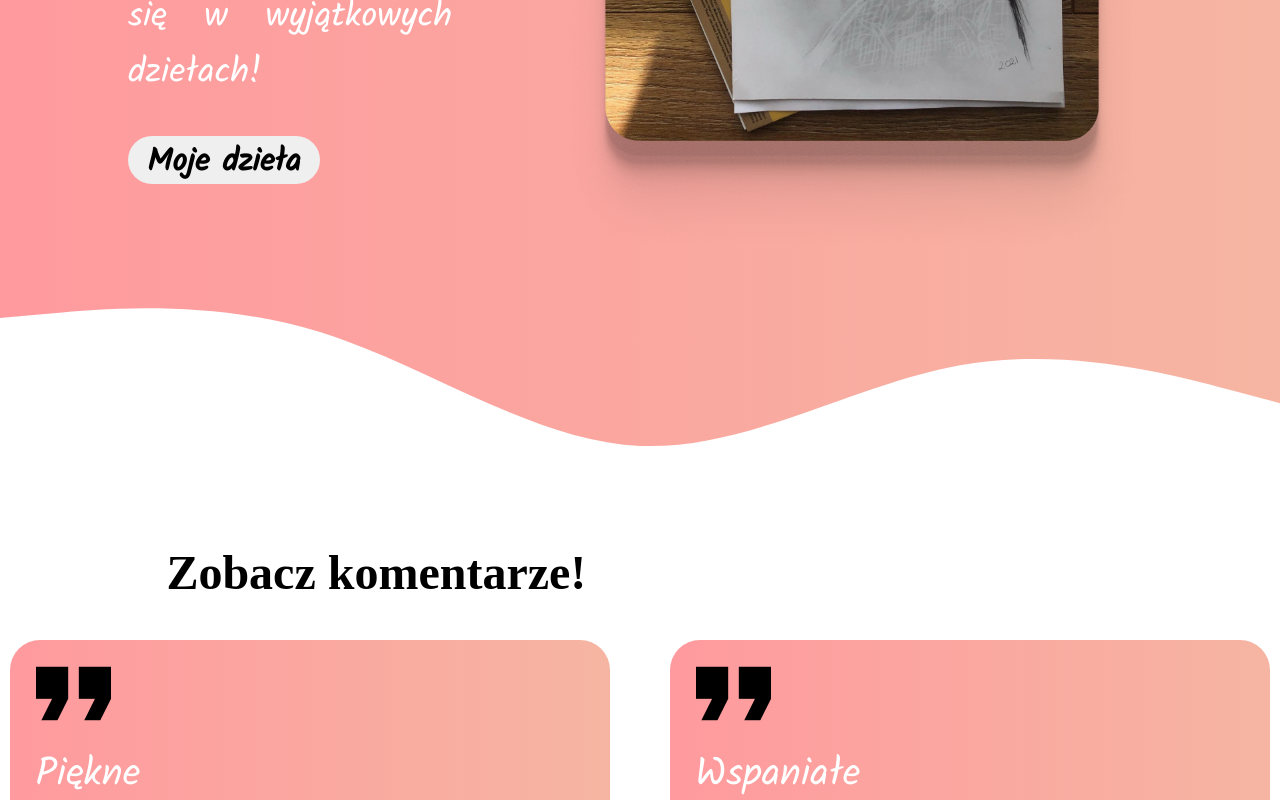
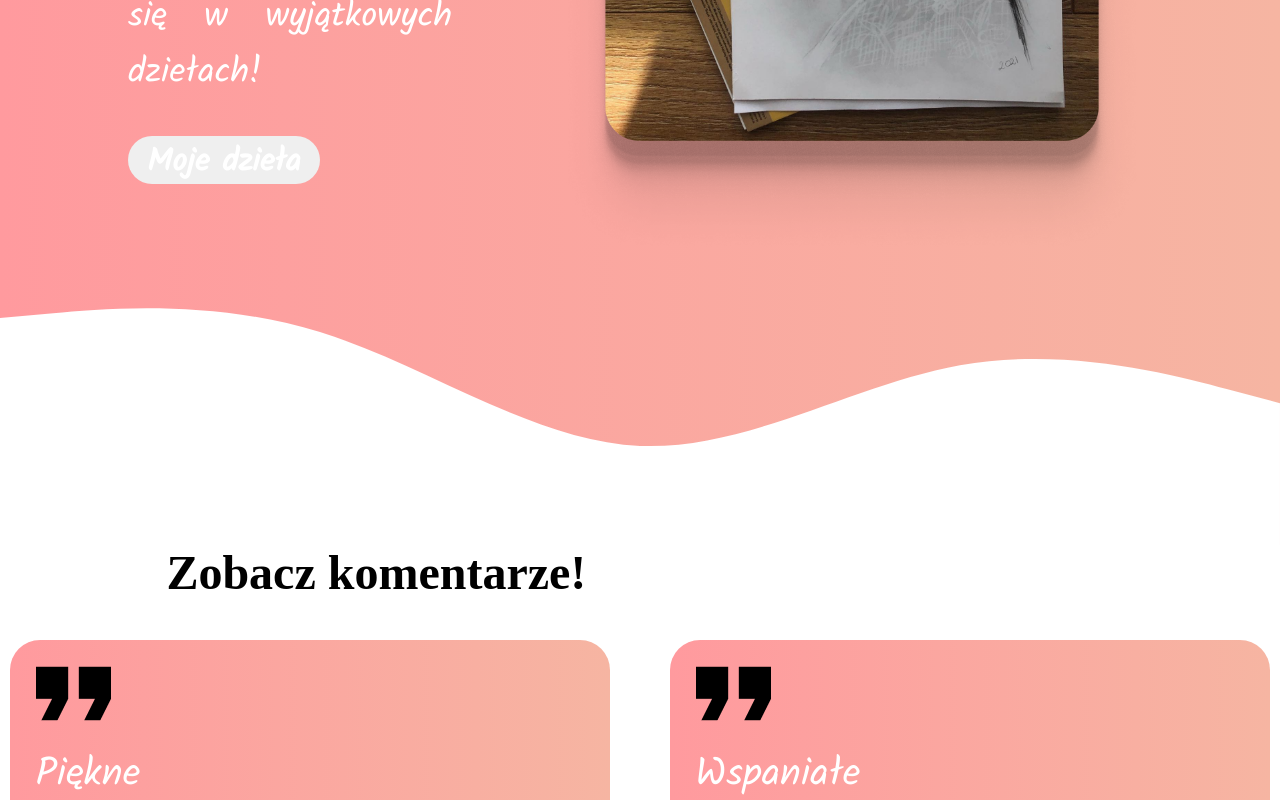
Before and after one commit to kacpergoluchowski/aniakreuje, a React (Create React App) app: page / in a window 1280 px wide. Shown: the part 2200-3000 px from the top of the page. Built offline with nearby package versions, Linux system fonts and the light colour scheme; a web font is replaced by a local one.

Commit message:
fix links 2

```diff
--- a/src/components/Offer.jsx
+++ b/src/components/Offer.jsx
@@ -16,7 +16,7 @@ export default function Offer() {
                 <div data-aos = 'fade-left' data-aos-duration = '2000'>
                     <h1> Twoje indywidualne zamówienie </h1>
                     <p> Mój cennik obejmuje różnorodne usługi artystyczne, dostosowane do Twoich potrzeb. Skontaktuj się ze mną, aby uzyskać indywidualną wycenę dla Twojego projektu. </p>
-                    <button> Zamów </button>
+                    <button className="btn"> Zamów </button>
                 </div>
             </div>
             <svg xmlns="http://www.w3.org/2000/svg" viewBox="0 0 1440 320"><path fill="#ffffff" fill-opacity="1" d="M0,288L48,272C96,256,192,224,288,197.3C384,171,480,149,576,165.3C672,181,768,235,864,250.7C960,267,1056,245,1152,250.7C1248,256,1344,288,1392,304L1440,320L1440,320L1392,320C1344,320,1248,320,1152,320C1056,320,960,320,864,320C768,320,672,320,576,320C480,320,384,320,288,320C192,320,96,320,48,320L0,320Z"></path></svg>
--- a/src/components/PortfolioSection.jsx
+++ b/src/components/PortfolioSection.jsx
@@ -16,7 +16,7 @@ export default function PortfolioSection() {
                 <div data-aos = 'fade-right' data-aos-duration='2000'>
                     <h1> Odkryj moje dzieła </h1>
                     <p> Przeniknij do mojego świata artystycznego, gdzie kolory i wyobraźnia splatają się w wyjątkowych dziełach! </p>
-                    <Link to = 'portfolio'> <button> Moje dzieła  </button> </Link>
+                    <Link to = 'portfolio'> <button className="btn"> Moje dzieła  </button> </Link>
                 </div>
                 <img src = {image} data-aos = 'fade-left' data-aos-duration='2000'/>
             </div>
--- a/src/index.css
+++ b/src/index.css
@@ -14,8 +14,8 @@ code {
   font-family: source-code-pro, Menlo, Monaco, Consolas, 'Courier New', monospace;
 }
 
-a {
-  color: white;
+.btn {
+  color: white !important;
   text-decoration: none;
 }
 
```
